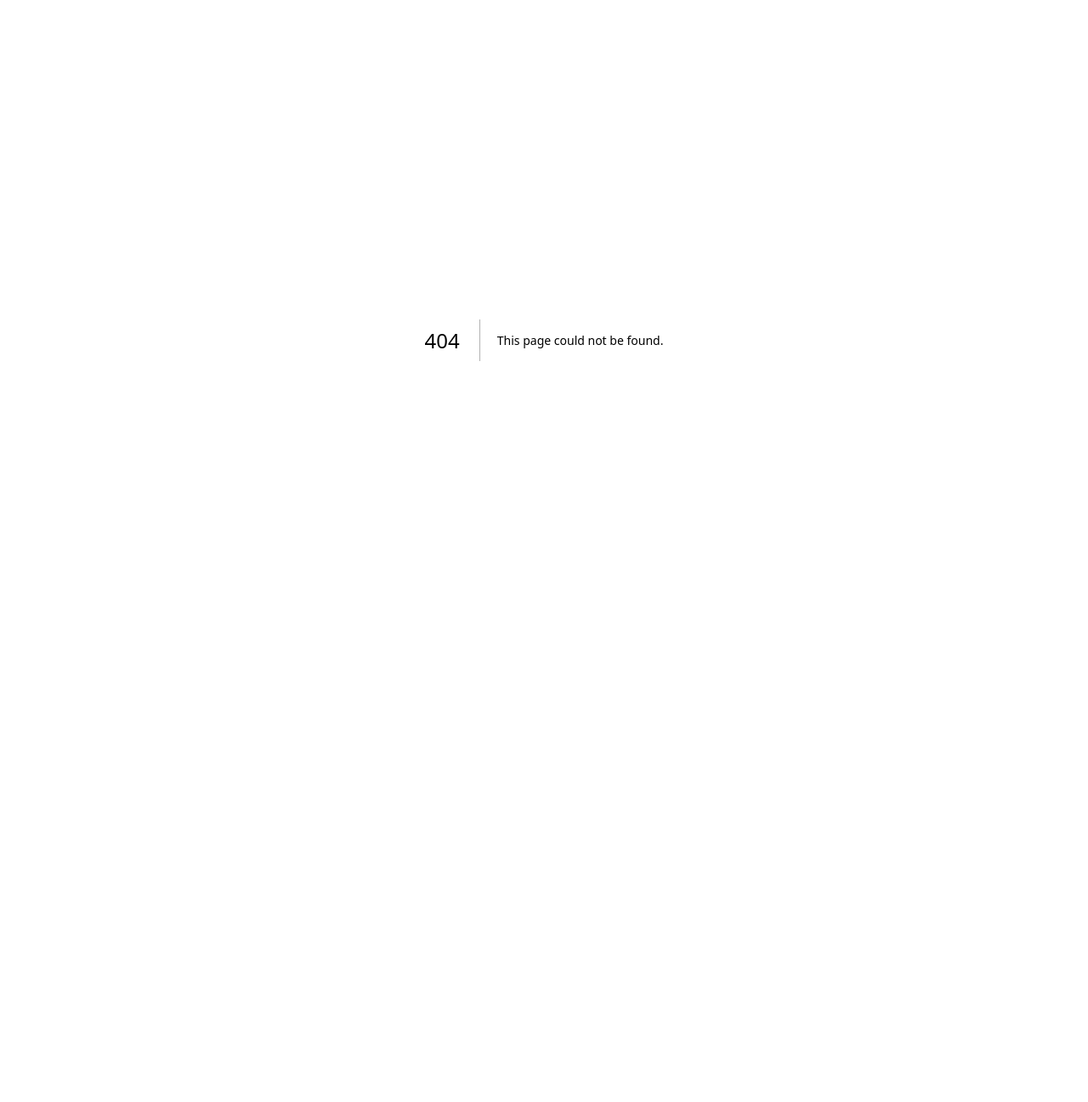
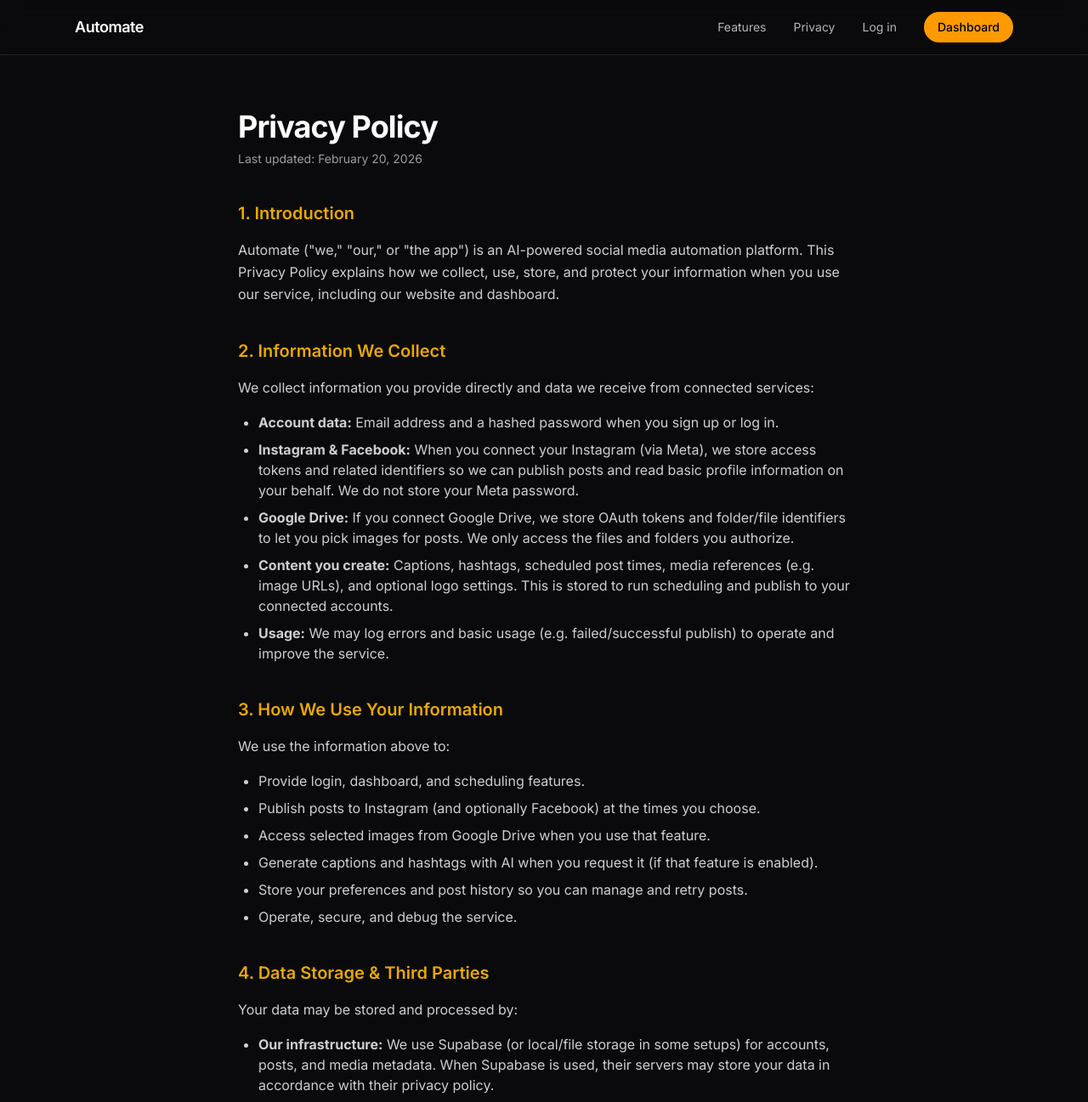
Before and after one commit to iampraveenSin/social-media-automation, a Next.js app: page /privacy-policy in a window 1280 px wide. Before the commit this address had no page. Shown: the top 1297 px of the page at 85% size. Before the commit the page ends 800 px from the top, so only its background shows below. Built offline with nearby package versions, Linux system fonts and the light colour scheme.

Commit message:
created privacy-policy page

```diff
--- /dev/null
+++ b/app/privacy-policy/page.tsx
@@ -0,0 +1,115 @@
+import Link from "next/link";
+import { SiteHeader } from "@/components/SiteHeader";
+
+export const metadata = {
+  title: "Privacy Policy — Automate",
+  description: "Privacy policy for Automate — AI Social Media Automation. How we collect, use, and protect your data.",
+};
+
+export default function PrivacyPolicyPage() {
+  return (
+    <div className="min-h-screen bg-[#0a0a0d] text-white">
+      <SiteHeader />
+      <main className="relative mx-auto max-w-3xl px-6 py-16">
+        <div className="prose prose-invert prose-amber max-w-none">
+          <h1 className="text-3xl font-bold tracking-tight text-white sm:text-4xl">
+            Privacy Policy
+          </h1>
+          <p className="mt-2 text-sm text-white/60">
+            Last updated: {new Date().toLocaleDateString("en-US", { year: "numeric", month: "long", day: "numeric" })}
+          </p>
+
+          <section className="mt-10 space-y-4">
+            <h2 className="text-xl font-semibold text-amber-400/90">1. Introduction</h2>
+            <p className="text-white/80 leading-relaxed">
+              Automate (&quot;we,&quot; &quot;our,&quot; or &quot;the app&quot;) is an AI-powered social media automation platform. This Privacy Policy explains how we collect, use, store, and protect your information when you use our service, including our website and dashboard.
+            </p>
+          </section>
+
+          <section className="mt-10 space-y-4">
+            <h2 className="text-xl font-semibold text-amber-400/90">2. Information We Collect</h2>
+            <p className="text-white/80 leading-relaxed">
+              We collect information you provide directly and data we receive from connected services:
+            </p>
+            <ul className="list-disc pl-6 space-y-2 text-white/80">
+              <li><strong>Account data:</strong> Email address and a hashed password when you sign up or log in.</li>
+              <li><strong>Instagram &amp; Facebook:</strong> When you connect your Instagram (via Meta), we store access tokens and related identifiers so we can publish posts and read basic profile information on your behalf. We do not store your Meta password.</li>
+              <li><strong>Google Drive:</strong> If you connect Google Drive, we store OAuth tokens and folder/file identifiers to let you pick images for posts. We only access the files and folders you authorize.</li>
+              <li><strong>Content you create:</strong> Captions, hashtags, scheduled post times, media references (e.g. image URLs), and optional logo settings. This is stored to run scheduling and publish to your connected accounts.</li>
+              <li><strong>Usage:</strong> We may log errors and basic usage (e.g. failed/successful publish) to operate and improve the service.</li>
+            </ul>
+          </section>
+
+          <section className="mt-10 space-y-4">
+            <h2 className="text-xl font-semibold text-amber-400/90">3. How We Use Your Information</h2>
+            <p className="text-white/80 leading-relaxed">
+              We use the information above to:
+            </p>
+            <ul className="list-disc pl-6 space-y-2 text-white/80">
+              <li>Provide login, dashboard, and scheduling features.</li>
+              <li>Publish posts to Instagram (and optionally Facebook) at the times you choose.</li>
+              <li>Access selected images from Google Drive when you use that feature.</li>
+              <li>Generate captions and hashtags with AI when you request it (if that feature is enabled).</li>
+              <li>Store your preferences and post history so you can manage and retry posts.</li>
+              <li>Operate, secure, and debug the service.</li>
+            </ul>
+          </section>
+
+          <section className="mt-10 space-y-4">
+            <h2 className="text-xl font-semibold text-amber-400/90">4. Data Storage &amp; Third Parties</h2>
+            <p className="text-white/80 leading-relaxed">
+              Your data may be stored and processed by:
+            </p>
+            <ul className="list-disc pl-6 space-y-2 text-white/80">
+              <li><strong>Our infrastructure:</strong> We use Supabase (or local/file storage in some setups) for accounts, posts, and media metadata. When Supabase is used, their servers may store your data in accordance with their privacy policy.</li>
+              <li><strong>Meta (Facebook/Instagram):</strong> Publishing and connecting accounts involves Meta&apos;s APIs and their processing of your content and tokens. Meta&apos;s policies apply to that processing.</li>
+              <li><strong>Google:</strong> When you connect Drive, Google&apos;s OAuth and APIs are used; Google&apos;s privacy policy applies to that data.</li>
+              <li><strong>AI providers:</strong> If you use caption/hashtag generation, the text and image references you submit may be sent to third-party AI services (e.g. OpenAI) as configured by the app.</li>
+            </ul>
+          </section>
+
+          <section className="mt-10 space-y-4">
+            <h2 className="text-xl font-semibold text-amber-400/90">5. Security</h2>
+            <p className="text-white/80 leading-relaxed">
+              We use industry-standard practices to protect your data: passwords are hashed, OAuth tokens are stored securely, and access to the app and database is restricted. No method of transmission or storage is 100% secure; we encourage strong passwords and prompt disconnection of accounts you no longer use.
+            </p>
+          </section>
+
+          <section className="mt-10 space-y-4">
+            <h2 className="text-xl font-semibold text-amber-400/90">6. Your Rights</h2>
+            <p className="text-white/80 leading-relaxed">
+              You can access and update your profile and content from the dashboard. You may disconnect Instagram, Facebook, or Google Drive at any time, which revokes our access to those services. You can stop using the app and request deletion of your account and data by contacting us (see below). Applicable law may give you additional rights (e.g. access, correction, deletion, portability).
+            </p>
+          </section>
+
+          <section className="mt-10 space-y-4">
+            <h2 className="text-xl font-semibold text-amber-400/90">7. Changes</h2>
+            <p className="text-white/80 leading-relaxed">
+              We may update this Privacy Policy from time to time. The &quot;Last updated&quot; date at the top will reflect the latest version. Continued use of the app after changes constitutes acceptance of the updated policy.
+            </p>
+          </section>
+
+          <section className="mt-10 space-y-4">
+            <h2 className="text-xl font-semibold text-amber-400/90">8. Contact</h2>
+            <p className="text-white/80 leading-relaxed">
+              For questions about this Privacy Policy or your data, contact us at the support or contact method provided in the app or on the main website.
+            </p>
+          </section>
+
+          <p className="mt-14 pt-8 border-t border-white/10 text-white/50 text-sm">
+            By using Automate, you agree to this Privacy Policy.
+          </p>
+        </div>
+
+        <div className="mt-12">
+          <Link
+            href="/"
+            className="inline-flex items-center text-amber-400 hover:text-amber-300 transition"
+          >
+            ← Back to home
+          </Link>
+        </div>
+      </main>
+    </div>
+  );
+}
--- a/components/SiteHeader.tsx
+++ b/components/SiteHeader.tsx
@@ -16,6 +16,9 @@ export function SiteHeader() {
           <a href="/#features" className="text-white/70 hover:text-white transition">
             Features
           </a>
+          <Link href="/privacy-policy" className="text-white/70 hover:text-white transition">
+            Privacy
+          </Link>
           <Link href="/login" className="text-white/70 hover:text-white transition">
             Log in
           </Link>
```
